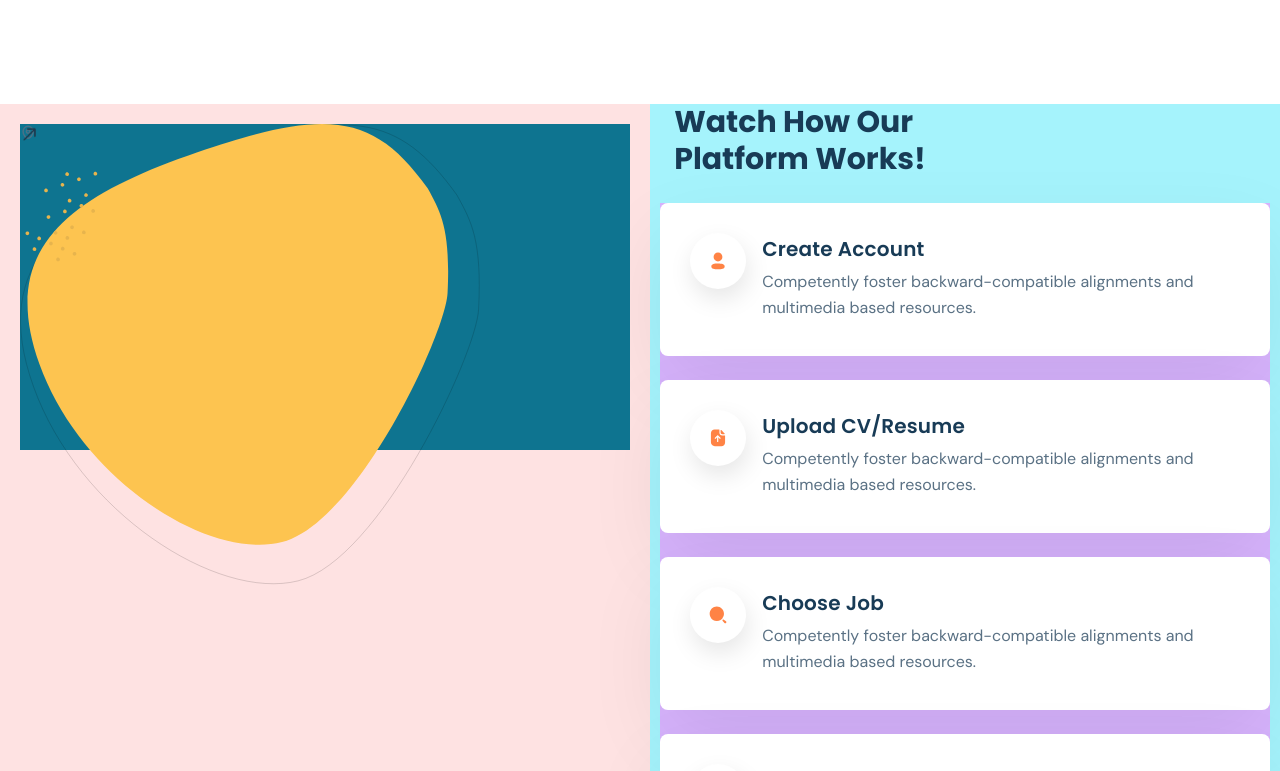
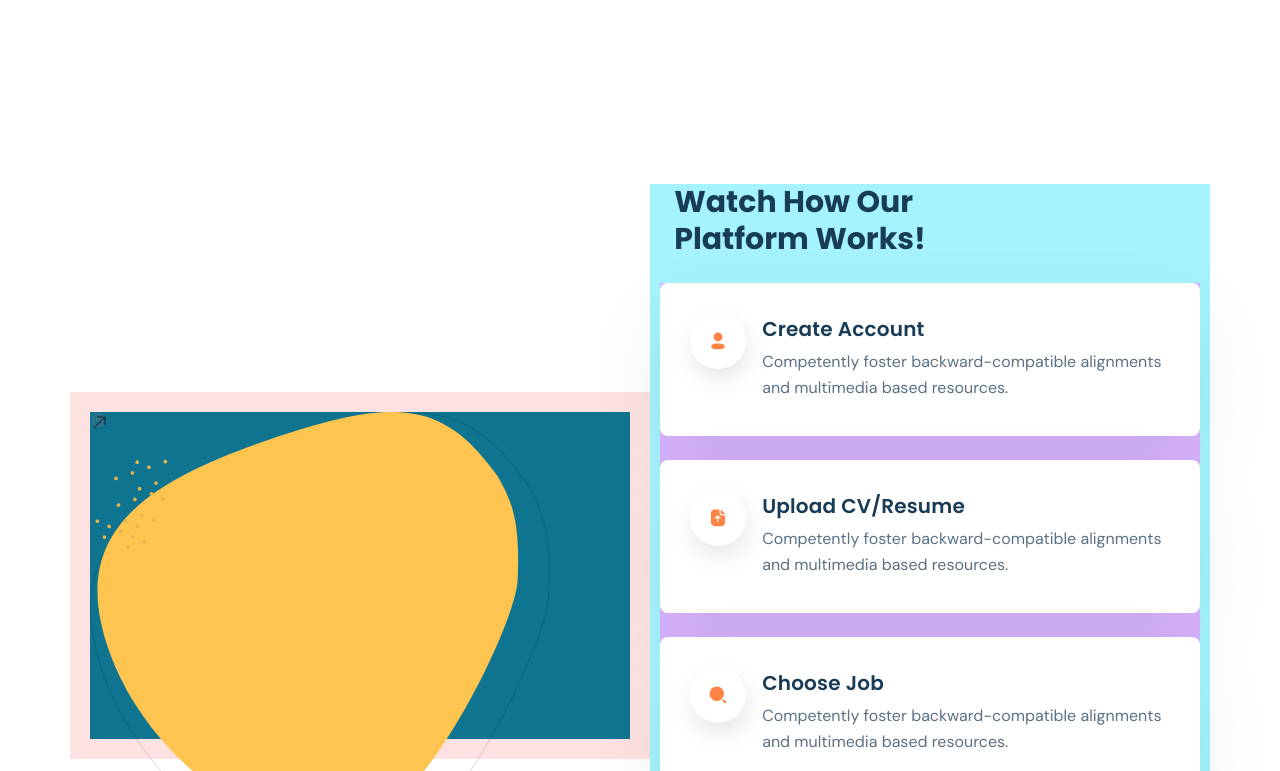
Before and after one commit to GitHubOshin/Chakri, a React (Create React App) app: page / in a window 1280 px wide. Shown: the part 1669-2440 px from the top of the page. Built offline with nearby package versions, Linux system fonts and the light colour scheme.

Commit message:
Update Services.js

```diff
--- a/src/pages/Services.js
+++ b/src/pages/Services.js
@@ -4,9 +4,11 @@ import ServicesPageBlockA from '../components/servicesPage/ServicesPageBlockA'
 // #FCFCFC
 function Services() {
   return (
-    <div className="w-full flex mobile:flex-col screen1280:flex-row screen1280:h-[1079.96px] mobile:h-[1492.56px] bg-red-400">
-      <ServicesPageBlockA />
-      <ServicesPageBlockB />
+    <div className="flex items-center justify-center h-fit mobile:py-[80px]">
+      <div className=" max-w-[1421.07px] mobile:w-full flex mobile:flex-col mobile:items-center mobile:gap-[61.74px] screen1280:flex-row screen1280:gap-0 screen1280:justify-between screen1280:px-[70px] laptop:px-0 laptop:items-start">
+        <ServicesPageBlockA />
+        <ServicesPageBlockB />
+      </div>
     </div>
   )
 }
```
